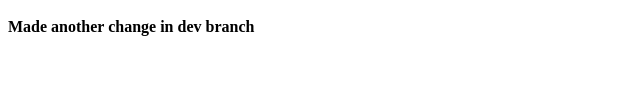
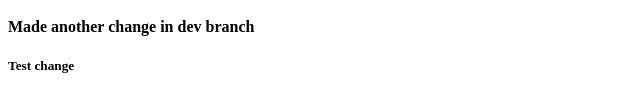
Before and after one commit to gorgilazarev3/kiii-assignment4, a plain HTML site: page index.html in a window 1280 px wide. Shown: the part 178-290 px from the top of the page, 0-640 px from the left. Drawn offline with Linux system fonts and the light colour scheme.

Commit message:
Test change dev

```diff
--- a/index.html
+++ b/index.html
@@ -3,3 +3,4 @@
 <h3>Added another line, this time from dev branch</h3>
 <h4>Made changes in dev branch</h4>
 <h4>Made another change in dev branch</h4>
+<h5>Test change</h5>
```
